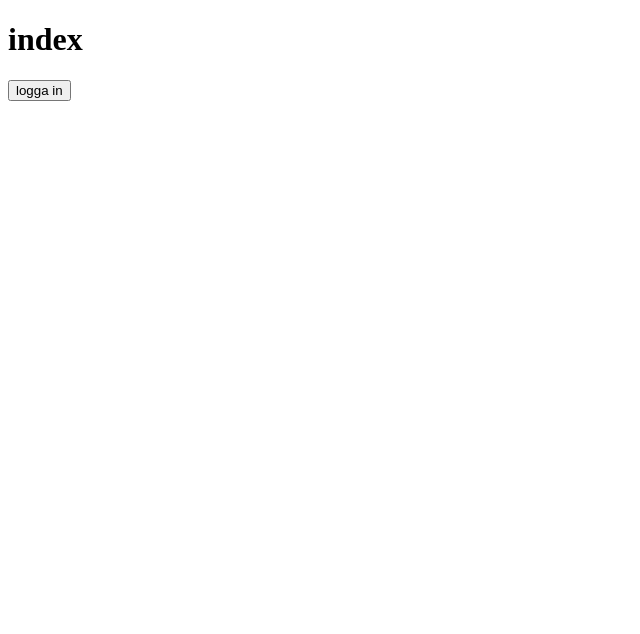
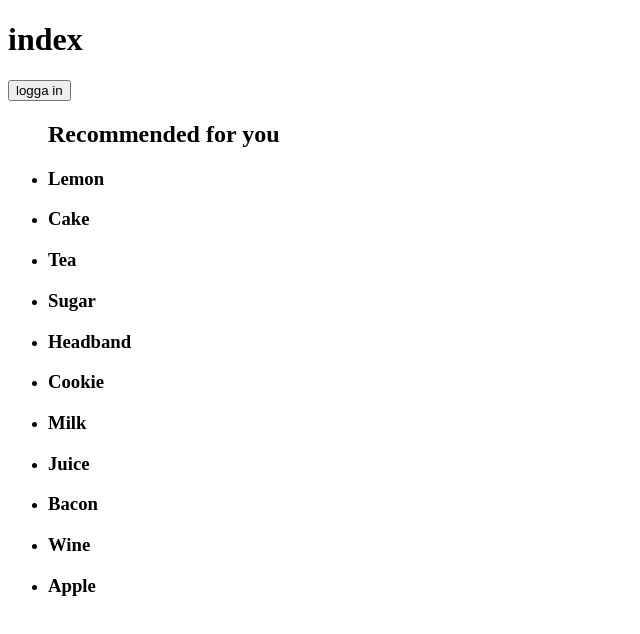
Before and after one commit to stormstina/testNav, a plain HTML site: page index.html in a window 1280 px wide. Shown: the whole page, without its empty margins (0-640 px from the left). Drawn offline with Linux system fonts and the light colour scheme.

```diff
--- a/index.html
+++ b/index.html
@@ -11,5 +11,79 @@
     <h1>index</h1>
 
     <button id="changeView">logga in</button>
+
+    <ul class="recommendationUl mt-3">
+        <h2 class="subheading">Recommended for you</h2>
+        <div class="recProdContainer row gy-5">
+          <div class="col-auto flex-basis-100 text-center">
+            <li class="rec-product " data-title="${elem.title}" data-icon="${elem.image}" data-listid="${id}">
+                <i class="fa-solid fa-lemon"></i>
+                <h3 class="subheading">Lemon</h3>
+            </li>
+          </div>
+          <div class="col-auto text-center">
+            <li class="rec-product" data-title="${elem.title}" data-icon="${elem.image}" data-listid="${id}">
+                <i class="fa-solid fa-bacon"></i>
+                <h3 class="subheading">Cake</h3>
+            </li>
+          </div>
+          <div class="col-auto text-center ">
+            <li class="rec-product" data-title="${elem.title}" data-icon="${elem.image}" data-listid="${id}">
+                <i class="fa-solid fa-lemon"></i>
+                <h3 class="subheading">Tea</h3>
+            </li>
+          </div>
+          <div class="col-auto text-center ">
+            <li class="rec-product" data-title="${elem.title}" data-icon="${elem.image}" data-listid="${id}">
+                <i class="fa-solid fa-pizza-slice"></i>
+                <h3 class="subheading">Sugar</h3>
+            </li>
+          </div>
+          <div class="col-auto text-center ">
+            <li class="rec-product" data-title="${elem.title}" data-icon="${elem.image}" data-listid="${id}">
+                <i class="fa-solid fa-cc-mastercard"></i>
+                <h3 class="subheading">Headband</h3>
+            </li>
+          </div>
+          <div class="col-auto text-center ">
+            <li class="rec-product" data-title="${elem.title}" data-icon="${elem.image}" data-listid="${id}">
+                <i class="fa-solid fa-lemon"></i>
+                <h3 class="subheading">Cookie</h3>
+            </li>
+          </div>
+          <div class="col-auto text-center ">
+            <li class="rec-product" data-title="${elem.title}" data-icon="${elem.image}" data-listid="${id}">
+                <i class="fa-solid fa-lemon"></i>
+                <h3 class="subheading">Milk</h3>
+            </li>
+          </div>
+          <div class="col-auto text-center ">
+            <li class="rec-product" data-title="${elem.title}" data-icon="${elem.image}" data-listid="${id}">
+                <i class="fa-solid fa-lemon"></i>
+                <h3 class="subheading">Juice</h3>
+            </li>
+          </div>
+          <div class="col-auto text-center ">
+            <li class="rec-product" data-title="${elem.title}" data-icon="${elem.image}" data-listid="${id}">
+                <i class="fa-solid fa-lemon"></i>
+                <h3 class="subheading">Bacon</h3>
+            </li>
+          </div>
+          <div class="col-auto text-center ">
+            <li class="rec-product" data-title="${elem.title}" data-icon="${elem.image}" data-listid="${id}">
+                <i class="fa-solid fa-lemon"></i>
+                <h3 class="subheading">Wine</h3>
+            </li>
+          </div>
+          <div class="col-auto text-center ">
+            <li class="rec-product" data-title="${elem.title}" data-icon="${elem.image}" data-listid="${id}">
+                <i class="fa-solid fa-lemon"></i>
+                <h3 class="subheading">Apple</h3>
+            </li>
+          </div>
+        </div>
+      </ul>
+
+
 </body>
 </html>
--- a/index.js
+++ b/index.js
@@ -8,3 +8,5 @@
     location.href = "log-in.html"
 
 })
+
+window.history.forward();
```
